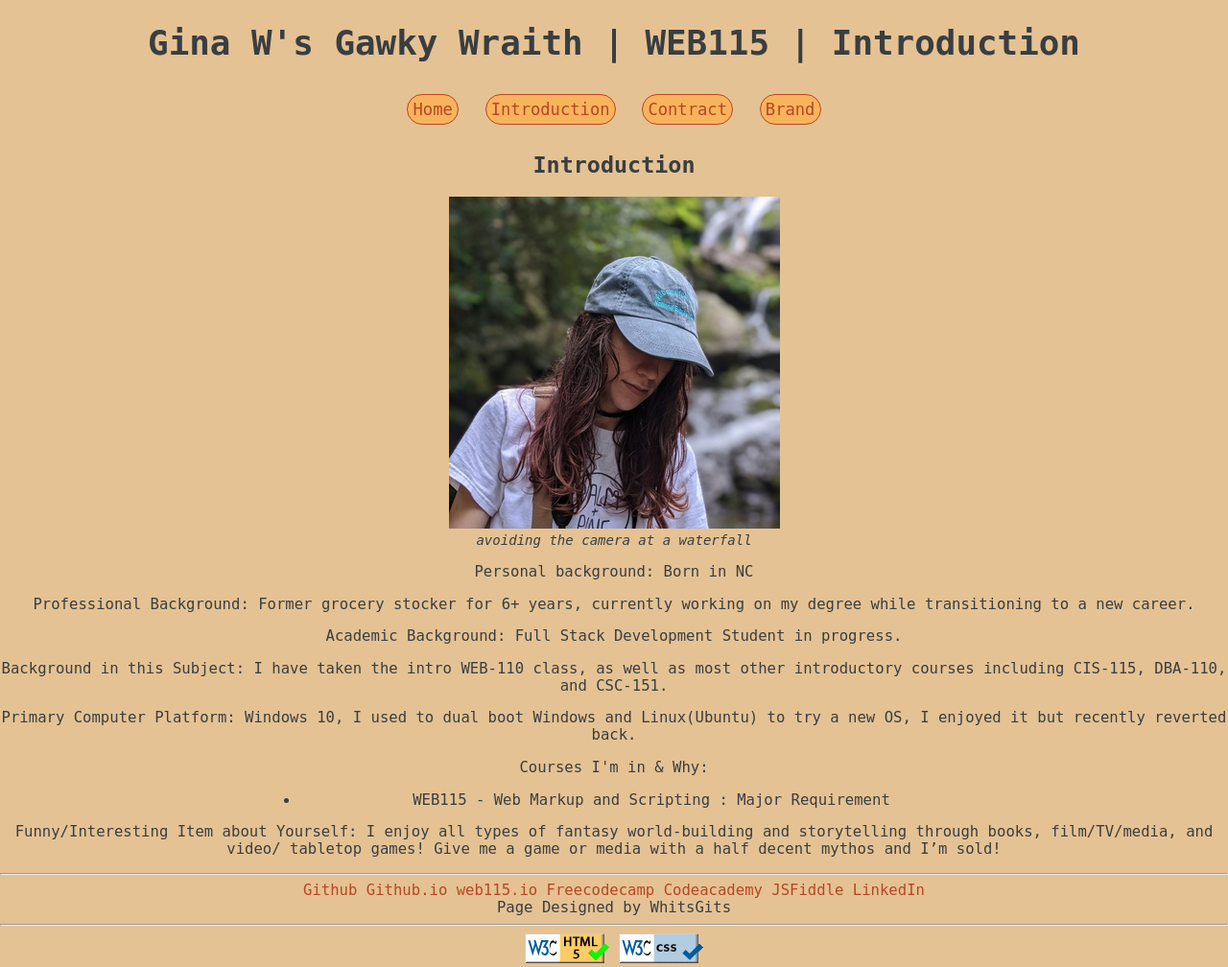
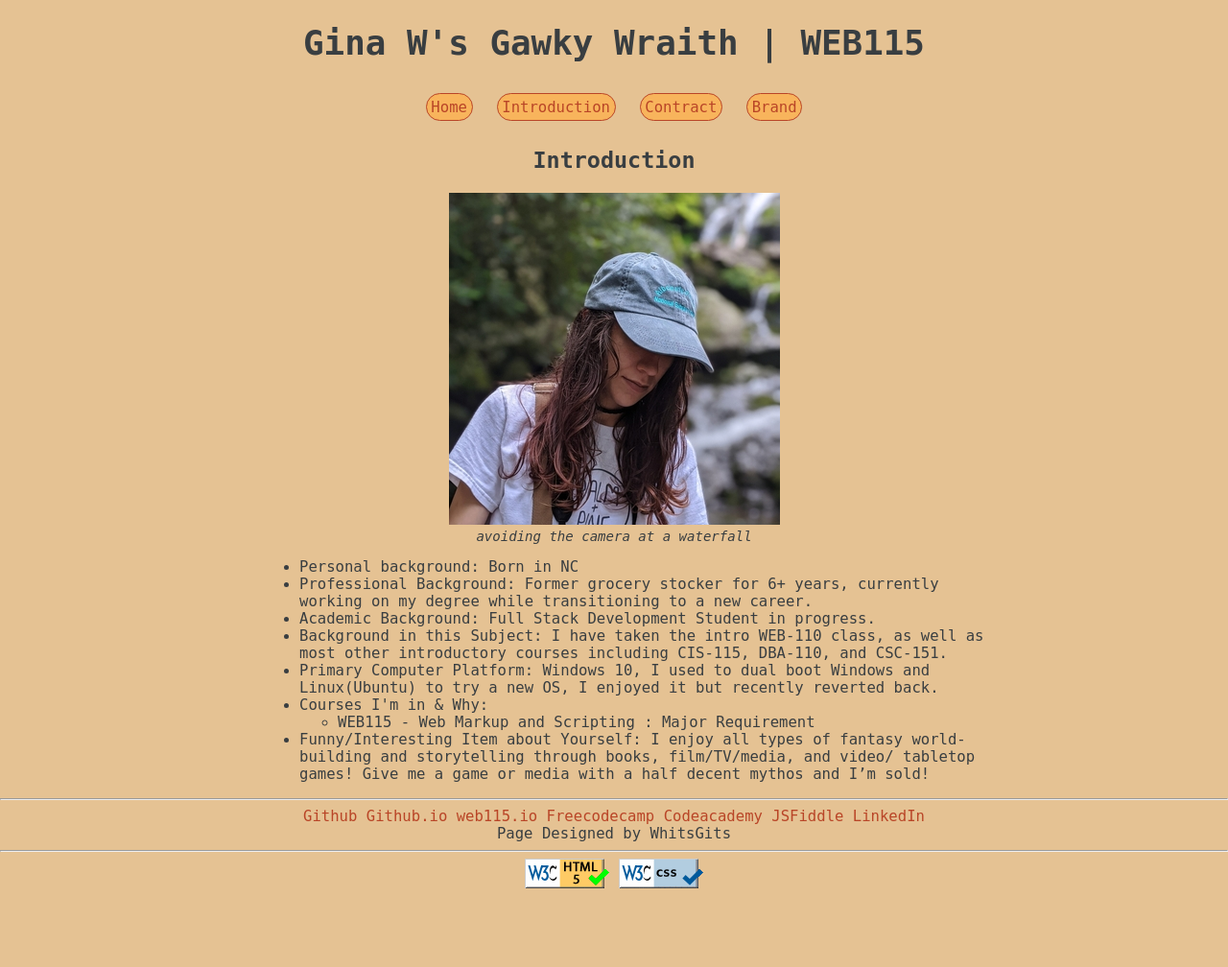
Before and after one commit to gwhitle/gwhitle.github.io, a PHP site: page /web115/introduction.html in a window 1280 px wide. Shown: the whole page at 96% size. After the commit the page ends 926 px from the top, so only its background shows below. Run offline with PHP 8.4, Linux system fonts and the light colour scheme.

Commit message:
Fixed styling and h1 h2 errors
Fixed styling and h1 h2 errors

```diff
--- a/index.html
+++ b/index.html
@@ -27,6 +27,8 @@
     </main>
     <footer>
         <hr>
+        <nav>
+
             <a href="https://github.com/gwhitle">Github</a>
             <a href="https://gwhitle.github.io/">Github.io</a>
             <a href="https://gwhitle.github.io/web115/index.html">web115.io</a>
@@ -42,6 +44,7 @@
             <a href="https://jigsaw.w3.org/css-validator/validator?uri=https%3A%2F%2Fgwhitle.github.io%2F&profile=css3svg&usermedium=all&warning=1&vextwarning=&lang=en"
                 target="_blank"><img src="web115/images/validation_button_css_rectangle_blue.gif"
                     alt="css validation image"></a>
+        </nav>
     </footer>
 
 </body>
--- a/web115/introduction.html
+++ b/web115/introduction.html
@@ -10,8 +10,8 @@
 
 <body>
     <header>
-        <h1>Gina W's Gawky Wraith | WEB115 | Introduction </h1>
-        <nav class="menu">
+        <h1>Gina W's Gawky Wraith | WEB115</h1>
+        <nav class="mainNav">
             <a href="index.html">Home</a>
             <a href="introduction.html">Introduction</a>
             <a href="contract.html">Contract</a>
@@ -24,27 +24,34 @@
             <img src="images/small_gatthewaterfall.jpg" alt="g at the waterfall">
             <figcaption class="waterfallImg">avoiding the camera at a waterfall</figcaption>
         </figure>
-        <p>Personal background: Born in NC</p>
-        <p>Professional Background: Former grocery stocker for 6+ years, currently working on my degree while
+        <ul class="introList">
+            <li>Personal background: Born in NC</li>
+            <li>Professional Background: Former grocery stocker for 6+ years, currently working on my degree while
                 transitioning
-            to a new career.</p>
-        <p>Academic Background: Full Stack Development Student in progress.</p>
-        <p>Background in this Subject: I have taken the intro WEB-110 class, as well as most other introductory courses
-            including CIS-115, DBA-110, and CSC-151.</p>
-        <p>Primary Computer Platform: Windows 10, I used to dual boot Windows and Linux(Ubuntu) to try a new OS, I
+                to a new career.</li>
+            <li>Academic Background: Full Stack Development Student in progress.</li>
+            <li>Background in this Subject: I have taken the intro WEB-110 class, as well as most other introductory
+                courses
+                including CIS-115, DBA-110, and CSC-151.</li>
+            <li>Primary Computer Platform: Windows 10, I used to dual boot Windows and Linux(Ubuntu) to try a new OS, I
                 enjoyed
-            it but recently reverted back.</p>
-        <p>Courses I'm in & Why:</p>
+                it but recently reverted back.</li>
+            <li>Courses I'm in & Why:</li>
             <ul>
                 <li>WEB115 - Web Markup and Scripting : Major Requirement</li>
             </ul>
-        <p>Funny/Interesting Item about Yourself: I enjoy all types of fantasy world-building and storytelling through
-            books, film/TV/media, and video/ tabletop games! Give me a game or media with a half decent mythos and I’m
+            <li>Funny/Interesting Item about Yourself: I enjoy all types of fantasy world-building and storytelling
+                through
+                books, film/TV/media, and video/ tabletop games! Give me a game or media with a half decent mythos and
+                I’m
                 sold!
-        </p>
+            </li>
+        </ul>
     </main>
     <footer>
         <hr>
+        <nav>
+
             <a href="https://github.com/gwhitle">Github</a>
             <a href="https://gwhitle.github.io/">Github.io</a>
             <a href="https://gwhitle.github.io/web115/index.html">web115.io</a>
@@ -59,6 +66,7 @@
                 target="_blank"><img src="images/html_validation_button.gif" alt="html validation"></a>
             <a href="https://jigsaw.w3.org/css-validator/validator?uri=https%3A%2F%2Fgwhitle.github.io%2Fweb115%2Fintroduction.html&profile=css3svg&usermedium=all&warning=1&vextwarning=&lang=en"
                 target="_blank"><img src="images/validation_button_css_rectangle_blue.gif" alt="css validator"></a>
+        </nav>
     </footer>
 
 </body>
--- a/web115/styles/default.css
+++ b/web115/styles/default.css
@@ -12,12 +12,6 @@ body {
 h1 {
     font-size: 2.3em;
 }
-
-ul {
-    padding-left: 20em;
-    padding-right: 15em;
-}
-
 a:link {
     color: #B94527;
     text-decoration: none;
@@ -37,41 +31,45 @@ nav.menu {
     font-size: 1.1em;
 }
 
-figcaption.waterfallImg {
-    font-style: italic;
-    font-size: .9em;
-}
-
-ul.web115Index {
-    list-style: none;
-}
-
-ul.web115Index li {
-    max-width: 25em
-}
-
-ul.ulToc {
-    list-style: none;
-    font-size: 1.3em;
-    padding-left: 15em;
-    padding-right: 15em;
-}
-
-ul.ulToc li {
-    max-width: 25em;
-    border-radius: 5em;
-    background-color: #F8B45C;
-    margin-bottom: .5em;
-}
-
-nav.menu a{
-    display:inline-block;
+/*-------------index styles-------------*/
+nav.mainNav a {
+    display: inline-block;
     border: .07em solid #B94527;
     border-radius: 5em;
     background-color: #F8B45C;
     margin: .5em;
     padding: .3em;
 }
+
+section.indexParagraph1 {
+    padding: 1em;
+    padding-left: 20em;
+    text-align: left;
+}
+
+/*-------------End index styles-------------*/
+
+/*-------------introduction styles-------------*/
+figcaption.waterfallImg {
+    font-style: italic;
+    font-size: .9em;
+}
+
+ul.introList {
+    text-align: left;
+    padding-left: 20em;
+    padding-right: 15em;
+}
+
+/*-------------End introduction styles-------------*/
+
+/*-------------contract styles-------------*/
+section.contractParagraph1 {
+    padding: 5em;
+    text-align: left;
+}
+
+/*-------------End contract styles-------------*/
 
 /*-------------m2 brand styles-------------*/
 h1.h1Brand {
@@ -81,15 +79,18 @@ h1.h1Brand {
     color: #f8b45c;
     text-shadow: .1em .1em .1em #393E41;
 }
-ul.colorsList{
+
+ul.colorsList {
     padding: 1em;
     display: flex;
 }
-ul.colorsList li{
+
+ul.colorsList li {
     width: 100%;
     margin: .3em;
     font-size: 1.3em;
 }
+
 .tagline {
     font-size: 1.3em;
 }
@@ -141,4 +142,5 @@ ul.colorsList li{
     border: .3em solid #f8b45c;
     color: #f8b45c;
 }
+
 /*-------------End m2 brand styles-------------*/
```
Also changed, not shown: web115/contract.html (+8 -4 lines), web115/index.html (+10 -5 lines), web115/m2brand.html (+10 -4 lines). Lines whose indentation alone changed are shown as unchanged.
